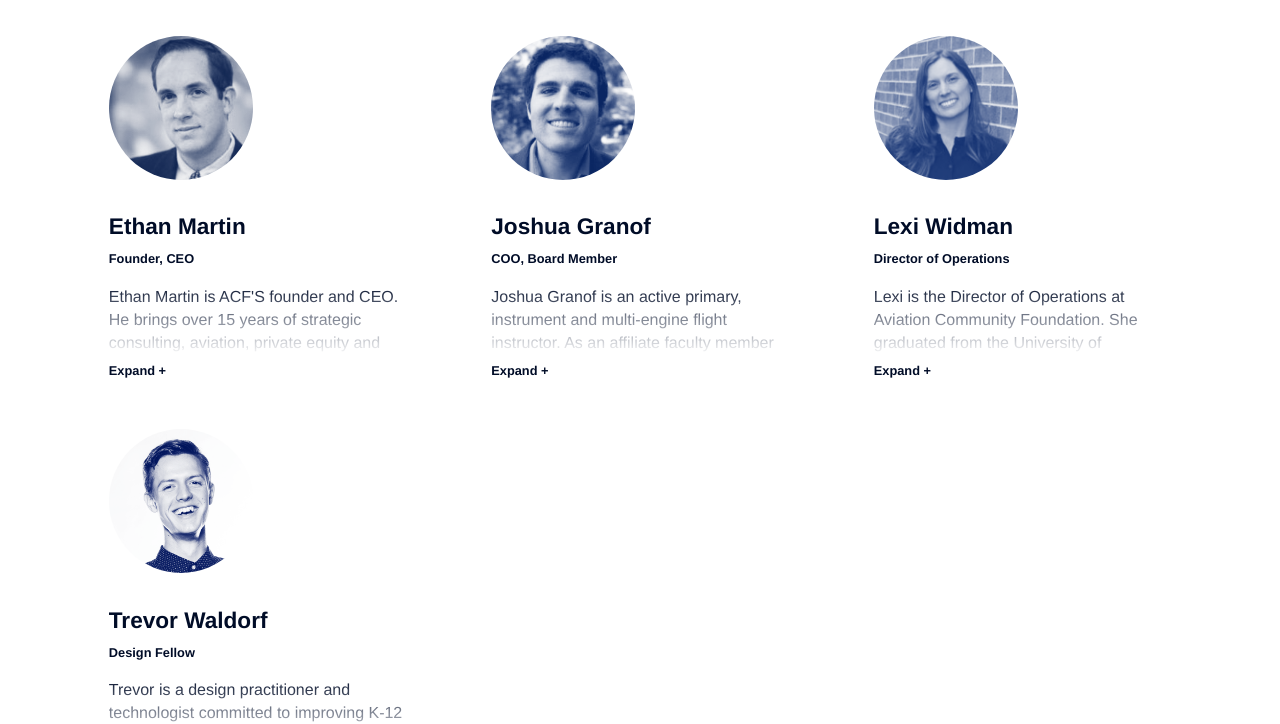
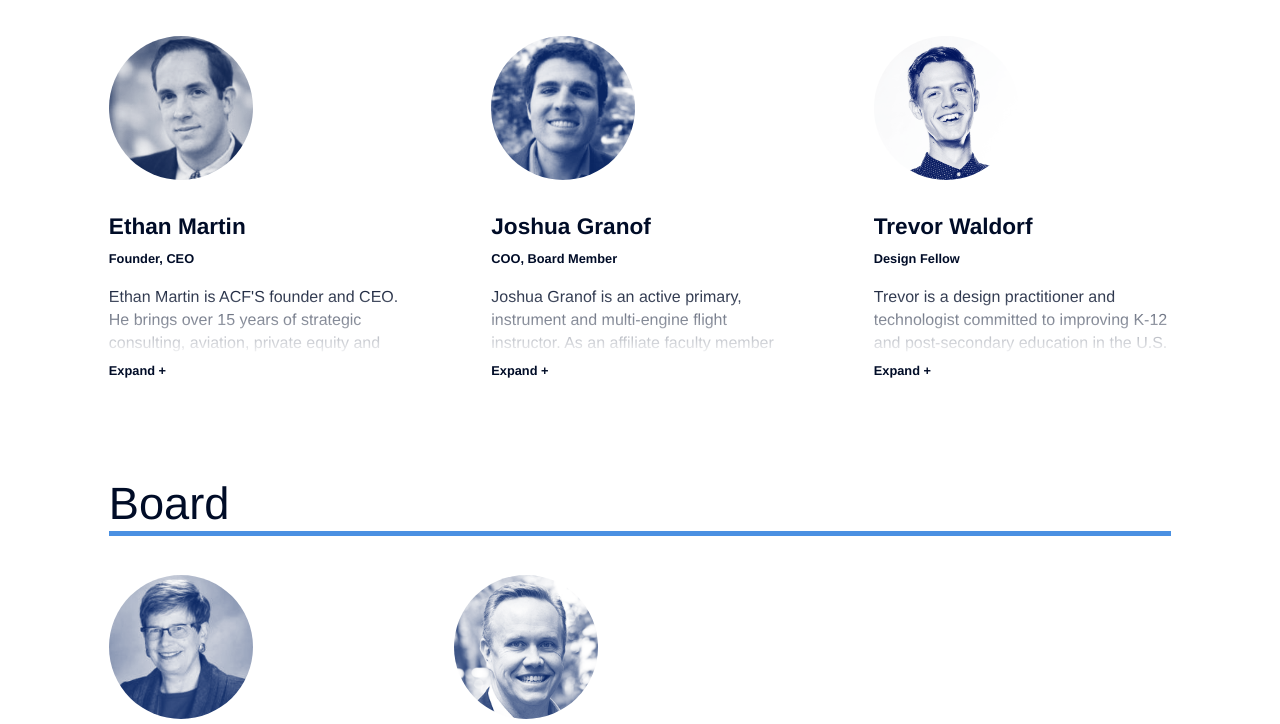
Before and after one commit to twaldorf/acf2017, a website: page team.html in a window 1280 px wide. Shown: the part 650-1374 px from the top of the page. Drawn offline with Linux system fonts and the light colour scheme.

Commit message:
secret commit

```diff
--- a/team.html
+++ b/team.html
@@ -65,20 +65,11 @@
             </div>
           </li>
           <li>
-            <img src="img/profiles/lexi.png" alt="">
-            <span>Lexi Widman</span>
-            <span>Director of Operations</span>
-            <div class="collapsed">
-              <p class="">Lexi is the Director of Operations at Aviation Community Foundation. She graduated from the University of Connecticut with a bachelor’s degree in Cultural Anthropology. She has spent her entire career dedicated to youth and education while working with a variety of local and international non-profit organizations.</p><p> When Lexi is not working on programming, organizing various items or submitting grants at the Aviation Community Foundation she can be found exploring playgrounds, touring museums or camping with her two very active sons.<p>
-              <span class="expand">Expand +</span>
-            </div>
-          </li>
-          <li>
             <img src="img/profiles/trevor.png" alt="">
             <span>Trevor Waldorf</span>
             <span>Design Fellow</span>
             <div class="collapsed">
-              <p class="">Trevor is a design practitioner and technologist committed to improving K-12 and post-secondary education in the U.S.</p><p>Trevor has built design teams in the music industry for Mocktail, designed products for companies like CA Technologies and Techstars, and has a background serving in public health in rural Alaskan communities. He currently leads product at Decentraland.org<p>
+              <p class="">Trevor is a design practitioner and technologist committed to improving K-12 and post-secondary education in the U.S.</p><p>Trevor has built design teams in the music industry for Mocktail, designed products for companies like CA Technologies and Techstars, and has a background serving in public health in rural Alaskan communities.<p>
               <span class="expand">Expand +</span>
             </div>
           </li>
```
